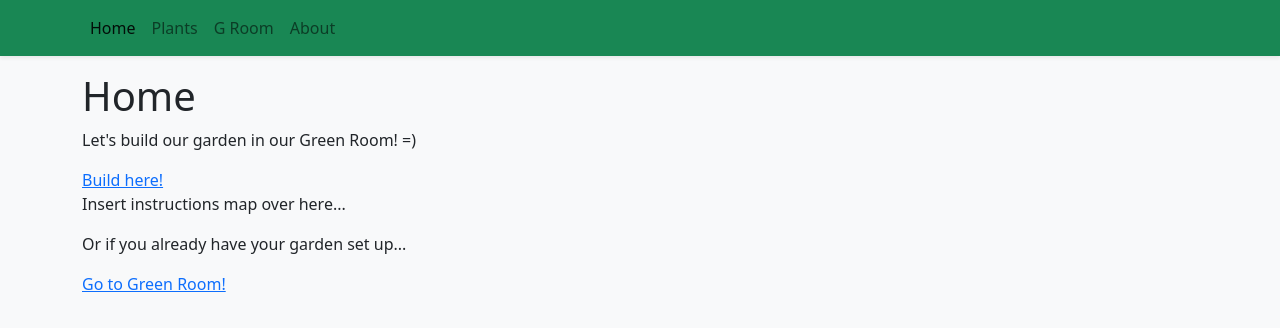
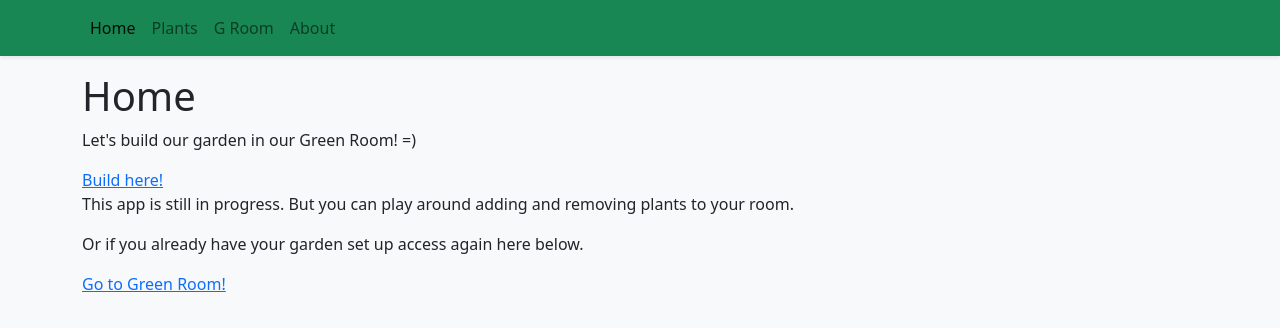
Before and after one commit to hseiji/green-room-app, a React (Vite) app: page / in a window 1280 px wide. Shown: the top 328 px of the page. Built offline with nearby package versions, Linux system fonts and the light colour scheme.

Commit message:
update comments

```diff
--- a/src/pages/Home.tsx
+++ b/src/pages/Home.tsx
@@ -4,8 +4,11 @@ export function Home() {
       <h1>Home</h1>
       <p>Let's build our garden in our Green Room! =)</p>
       <a href="plants">Build here!</a>
-      <p>Insert instructions map over here...</p>
-      <p>Or if you already have your garden set up...</p>
+      <p>
+        This app is still in progress. But you can play around adding and
+        removing plants to your room.
+      </p>
+      <p>Or if you already have your garden set up access again here below.</p>
       <a href="groom">Go to Green Room!</a>
     </>
   )
```
